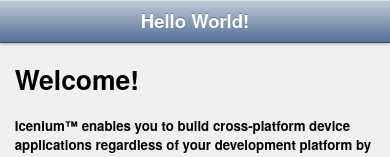
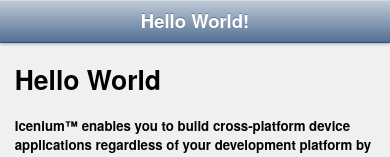
Before and after one commit to marufsiddiqui/kendo-mobile, a plain HTML site: page tset/index.html in a window 390 px wide. Shown: the top 157 px of the page. Drawn offline with Linux system fonts and the light colour scheme; some packages are replaced by stand-ins of ours.

Commit message:
First comment

```diff
--- a/tset/index.html
+++ b/tset/index.html
@@ -14,7 +14,7 @@
     </head>
     <body>
         <div data-role="view" id="tabstrip-home" data-title="Hello World!">
-            <h1>Welcome!</h1>
+            <h1>Hello World</h1>
             <p>
                 Icenium&trade; enables you to build cross-platform device applications regardless of your
                 development platform by combining the convenience of a local development toolset with the
```
